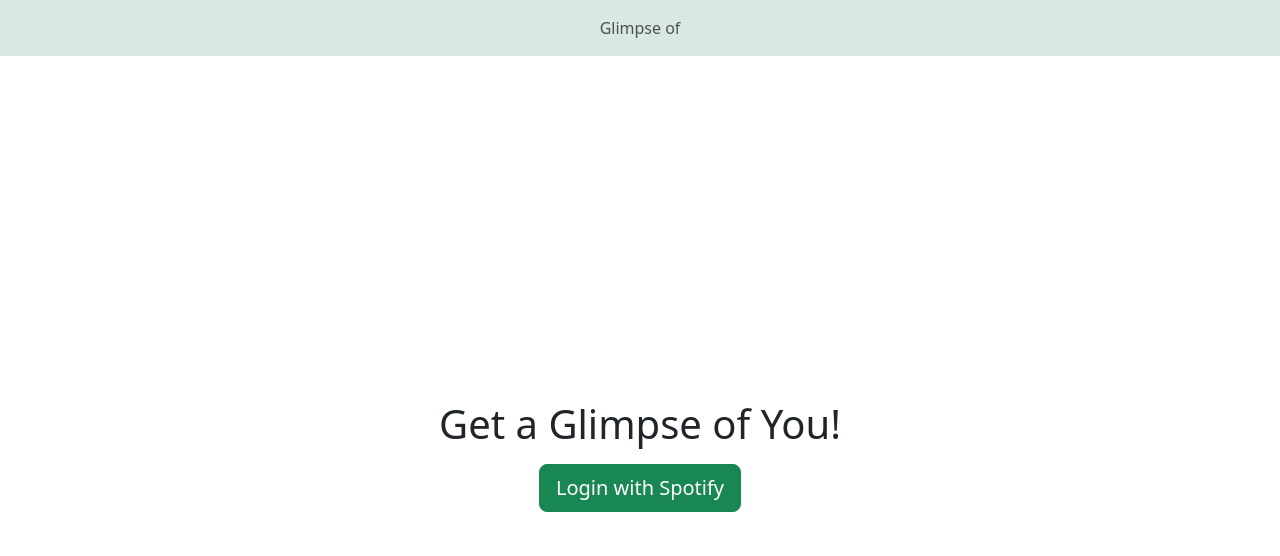
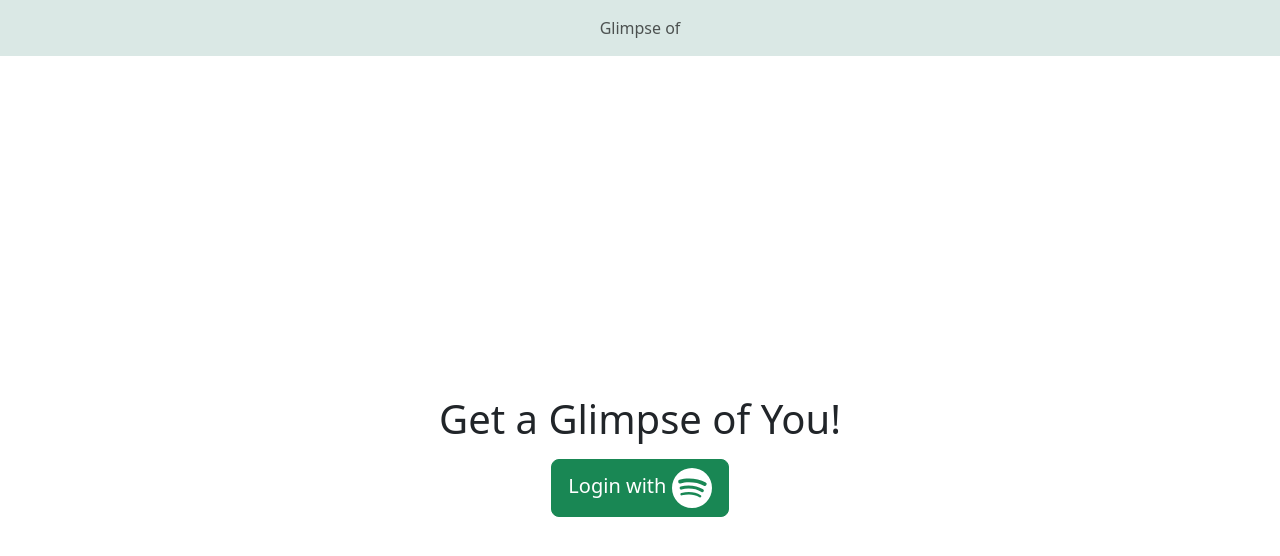
Before and after one commit to owengiordano/glimpse-of, a React (Create React App) app in the folder frontend/: page / in a window 1280 px wide. Shown: the top 556 px of the page. Built offline with nearby package versions, Linux system fonts and the light colour scheme.

Commit message:
add spotify logo to login page

```diff
--- a/frontend/package.json
+++ b/frontend/package.json
@@ -13,6 +13,7 @@
     "react-animations": "^1.0.0",
     "react-bootstrap": "^2.7.4",
     "react-dom": "^18.2.0",
+    "react-icons": "^4.9.0",
     "react-scripts": "5.0.1",
     "web-vitals": "^2.1.4"
   },
--- a/frontend/src/components/Header.js
+++ b/frontend/src/components/Header.js
@@ -1,5 +1,6 @@
 import React from 'react';
 import { Navbar, Container } from 'react-bootstrap';
+import { BsSpotify } from 'react-icons/bs';
 //import { ReactComponent as Logo } from "../images/logo.svg";
 
 const navbarStyle = {
@@ -11,6 +12,7 @@
     <Navbar style={navbarStyle} variant="light">
       <Container>
         <Navbar.Text className="mx-auto">Glimpse of</Navbar.Text>
+        <Navbar.Text></Navbar.Text>
       </Container>
     </Navbar>
   );
--- a/frontend/src/components/Login.js
+++ b/frontend/src/components/Login.js
@@ -1,5 +1,6 @@
 import React from 'react';
 import { Container, Navbar, Stack } from 'react-bootstrap';
+import { BsSpotify } from 'react-icons/bs';
 
 const Login = () => {
   const params = new URLSearchParams();
@@ -27,7 +28,7 @@
           </div>
           <div>
             <a className="btn btn-success btn-lg" href={AUTH_URL}>
-              Login with Spotify
+              Login with <BsSpotify size={'2em'} />
             </a>
           </div>
         </Stack>
```
Also changed, not shown: 1 other file (tests, documents, lock files or other folders).
